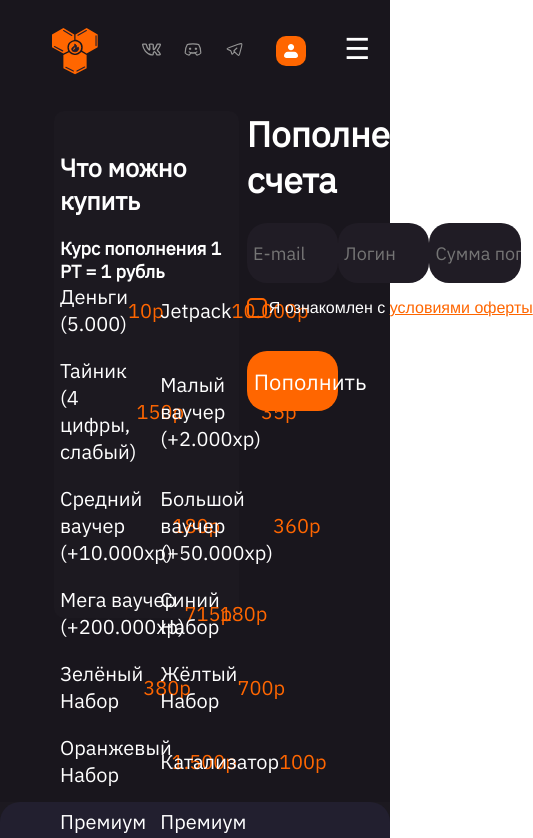
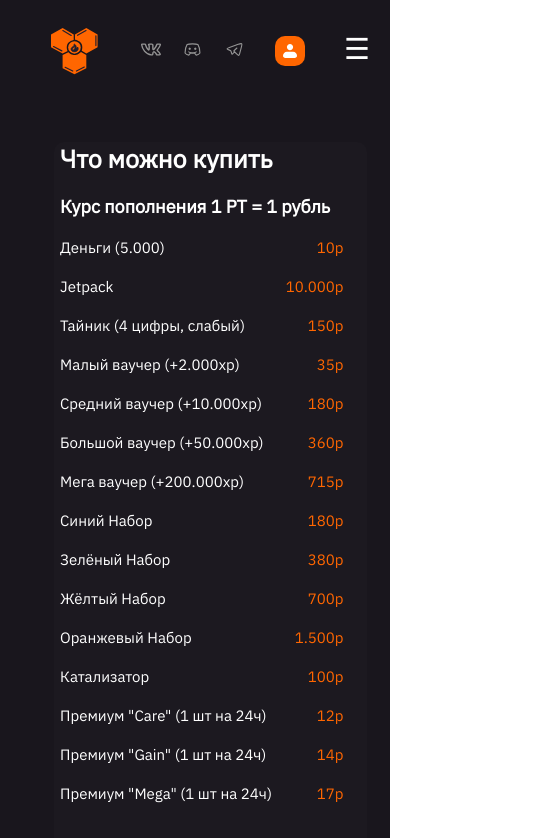
Before and after one commit to User23932344/delirium, a Vue app: page /top-up in a window 390 px wide. Shown: the top 838 px of the page, 533 px wide, since content can reach past the window. Built offline with nearby package versions, Linux system fonts and the light colour scheme.

Commit message:
feat:Added cross-platform for topup

```diff
--- a/src/assets/styles/global.css
+++ b/src/assets/styles/global.css
@@ -9,6 +9,7 @@
     box-sizing: border-box;
 }
 
+
 @import url('https://fonts.googleapis.com/css2?family=IBM+Plex+Sans:wght@400;500;600;700&display=swap');
 @import url('https://fonts.googleapis.com/css2?family=Ubuntu:wght@400;500&display=swap');
 @import url('https://fonts.googleapis.com/css2?family=Balsamiq+Sans:wght@700&display=swap');
--- a/src/components/Footer.vue
+++ b/src/components/Footer.vue
@@ -73,9 +73,9 @@ export default {
 @media (max-width:4200px) {
   .footer{
     width: 100%;
-    height: 308px;
+    height: 318px;
     background-color: #221F2F;
-    border-radius: 20px 20px;
+    border-radius: 20px 20px 0 0;
   }
 
   .links{
@@ -123,7 +123,8 @@ export default {
 }
 
 .lk{
-  margin-top: 20px;
+  max-height: 250px;
+  margin-top: 1vh;
   white-space: nowrap;
   display: grid;
 }
@@ -131,14 +132,14 @@ export default {
 .link{
   color: #949494;
   font-family: "IBM Plex Sans-Regular" helvetica;
-  font-size: 1.2vw;
+  font-size: 23px;
   cursor: pointer;
   font-weight: 400;
   margin-top: 10px;
 }
 .jarovit{
   position: absolute;
-  margin: 258px 33.6vw;
+  margin: 270px 33.6vw;
   color: #666;
   font-size: 15px;
   font-family: "IBM Plex Sans-Medium" helvetica;
--- a/src/components/Header.vue
+++ b/src/components/Header.vue
@@ -84,28 +84,27 @@ export default {
 <style scoped>
 @media(max-width:4200px){
   .header {
-  max-width: 1410px;
-  width: 100%;
+  width: 73.4vw;
   margin: 0 0;
   height: 64px;
   display: flex;
   align-items: center;
 }
  .logo{
-  width: 73px;
-  height: 73px;
+  width: 3.8vw;
+  height: 3.8vw;
   margin-top: -36px;
  }
 
  .menu{
-  margin-left: 50px;
+  margin-left: 2.6vw;
   display: flex;
   margin-top: -30px;
   color: #858585;
   font-family: "IBM Plex Sans-Regular",Helvetica;
   font-size: 20px;
   justify-content: space-between;
-  gap: 50px;
+  gap: 2.6vw;
   white-space: nowrap;
  }
  .menu-item:hover{
@@ -122,7 +121,7 @@ export default {
   justify-content: space-between;
  }
  .img,.img2,.img3{
-  margin-left: 30px;
+  margin-left: 1.5vw;
  }
  .img3{
   width: 27px;
@@ -137,13 +136,13 @@ export default {
   height: 18px;
  }
  .account{
-  margin-left: 20px;
+  margin-left: 1vw;
   margin-top: -30px;
  }
  .text-account{
   border: none;
   border-radius: 20px;
-  width: 241px;
+  width: 12.6vw;
   height: 60px;
   background-color: var(--variable-collection-orange);
   color: var(--variable-collection-white);
--- a/src/pages/Home.vue
+++ b/src/pages/Home.vue
@@ -355,6 +355,7 @@ export default {
     letter-spacing: 0px;
     line-height: 32px;
     white-space: nowrap;
+    cursor: pointer;
   }
 
   .online{
@@ -1308,7 +1309,7 @@ export default {
 
 .footer {
   z-index: 1;
-  margin-top: 90px;
+  margin-top: 80px;
 }
 
 }
--- a/src/pages/TopUp.vue
+++ b/src/pages/TopUp.vue
@@ -84,11 +84,11 @@
                 <button class="btn">Пополнить</button>
             </div>
         </div>
+        <footer class="footer">
+            <FooterComponent />
+        </footer>
+    </div>
 
-    </div>
-    <footer class="footer">
-        <FooterComponent />
-    </footer>
 </template>
 
 <script>
@@ -108,19 +108,22 @@ export default {
 <style scoped>
 @media(max-width:4200px) {
     .screen {
+        display: flex;
+        flex-direction: column;
+        min-height: 100vh;
         background-color: #19161D;
-        padding-left: 13.3vw;
-        min-height: 95vh;
     }
 
     .header {
         padding-top: 30px;
+        margin-left: 6.6vw;
     }
 
     .content {
+        flex: 1;
         display: flex;
-        margin-top: 40px;
-        margin-left: 0.6vw;
+        margin-top: 3.7vh;
+        margin-left: 13.9vw;
         gap: 2vw;
     }
 
@@ -130,6 +133,7 @@ export default {
         border-radius: 10px;
         height: 507px;
         width: 47.4vw;
+        padding-right: 1.5vw;
     }
 
     .assortment {
@@ -264,7 +268,7 @@ export default {
         color: orangered;
     }
 
-    .btn{
+    .btn {
         margin-top: 33px;
         height: 60px;
         width: 23.4vw;
@@ -276,8 +280,382 @@ export default {
         font-size: 22px;
         border: none;
     }
-    .btn:active{
+
+    .btn:active {
         background-color: orangered;
+    }
+
+    .footer {
+        margin-top: auto;
+        width: 100%;
+    }
+
+}
+
+@media(max-width:1550px) {
+    .screen {
+        display: flex;
+        flex-direction: column;
+        min-height: 100vh;
+        background-color: #19161D;
+    }
+
+    .header {
+        padding-top: 30px;
+        margin-left: 6.6vw;
+    }
+
+    .content {
+        display: block;
+    }
+
+    .products {
+        padding-left: 1.5vw;
+        background-color: #1C1920;
+        border-radius: 10px;
+        height: 795px;
+        width: 80.2vw;
+    }
+
+    .assortment {
+        margin-top: 40px;
+        font-family: "IBM Plex Sans", Helvetica;
+        font-size: 25px;
+        color: var(--variable-collection-white);
+    }
+
+    .course {
+        color: var(--variable-collection-white);
+        margin-top: 20px;
+        font-family: "IBM Plex Sans", Helvetica;
+        font-size: 18px;
+        color: var(--variable-collection-white);
+    }
+
+    .table {
+        margin-top: 20px;
+        display: block;
+    }
+
+    .element {
+        margin-top: 20px;
+        display: flex;
+        justify-content: space-between;
+        align-items: center;
+        width: 72.7vw;
+        font-size: 20px;
+        font-family: "IBM Plex Sans", Helvetica;
+    }
+
+    .product {
+        color: var(--variable-collection-white);
+    }
+
+    .price {
+        justify-items: end;
+        color: var(--variable-collection-orange);
+    }
+
+    .replenishment {
+        color: var(--variable-collection-white);
+        font-family: "IBM Plex Sans", Helvetica;
+        font-size: 35px;
+    }
+
+    .topup {
+        margin-top: 40px;
+        display: flex;
+        flex-direction: column;
+    }
+
+
+    .input {
+        margin-top: 20px;
+        height: 60px;
+        width: 79.6vw;
+        border-radius: 20px;
+        border: none;
+        background-color: #201C25;
+        color: #858585;
+        font-family: "IBM Plex Sans", Helvetica;
+        font-size: 18px;
+        line-height: 21.6px;
+        padding-left: 1.6vw;
+    }
+
+    .input[type="number"]::-webkit-outer-spin-button,
+    .input[type="number"]::-webkit-inner-spin-button {
+        -webkit-appearance: none;
+        margin: 0;
+    }
+
+    .input[type="number"] {
+        appearance: textfield;
+        -moz-appearance: textfield;
+    }
+
+    .checkp {
+        margin-left: 5px;
+        color: var(--variable-collection-white);
+        font-family: "IBM Plex Sans-Regular", Helvetica;
+        font-size: 16px;
+        font-weight: 400;
+        line-height: 19.2px;
+        white-space: nowrap;
+    }
+
+    .check {
+        display: none;
+    }
+
+    .check-label {
+        margin-top: 15px;
+        display: flex;
+    }
+
+    .custom-checkbox {
+        width: 20px;
+        height: 20px;
+        border: 2px solid var(--variable-collection-orange);
+        border-radius: 5px;
+        background-color: transparent;
+        transition: background 0.3s, border 0.3s;
+        display: flex;
+        align-items: center;
+        justify-content: center;
+        font-size: 14px;
+        line-height: 1;
+        color: white;
+        font-weight: bold;
+        box-sizing: border-box;
+    }
+
+    .check:checked+.custom-checkbox {
+        background-color: var(--variable-collection-orange);
+        content: "✔";
+    }
+
+    .check:checked+.custom-checkbox::after {
+        content: "✔";
+        line-height: 1;
+    }
+
+    .check-link {
+        color: var(--variable-collection-orange);
+    }
+
+    .check-link:hover {
+        color: darkorange;
+    }
+
+    .check-link:visited {
+        color: orangered;
+    }
+
+    .btn {
+        margin-top: 33px;
+        height: 60px;
+        width: 79.6vw;
+        border-radius: 20px;
+        padding: 14px 1.8vw;
+        background-color: var(--variable-collection-orange);
+        color: var(--variable-collection-white);
+        font-family: "IBM Plex Sans", Helvetica;
+        font-size: 22px;
+        border: none;
+    }
+
+    .btn:active {
+        background-color: orangered;
+    }
+
+    .footer {
+        margin-top: 90px;
+        width: 100%;
+    }
+
+}
+
+@media(max-width:440px) {
+    .screen {
+        display: flex;
+        flex-direction: column;
+        min-height: 100vh;
+        background-color: #19161D;
+    }
+
+    .header {
+        padding-top: 30px;
+        margin-left: 6.6vw;
+    }
+
+    .content {
+        display: block;
+    }
+
+    .products {
+        padding-left: 1.5vw;
+        background-color: #1C1920;
+        border-radius: 10px;
+        height: 795px;
+        width: 80.2vw;
+    }
+
+    .assortment {
+        margin-top: 40px;
+        font-family: "IBM Plex Sans", Helvetica;
+        font-size: 25px;
+        color: var(--variable-collection-white);
+    }
+
+    .course {
+        color: var(--variable-collection-white);
+        margin-top: 20px;
+        font-family: "IBM Plex Sans", Helvetica;
+        font-size: 18px;
+        color: var(--variable-collection-white);
+    }
+
+    .table {
+        margin-top: 20px;
+        display: block;
+    }
+
+    .element {
+        margin-top: 20px;
+        display: flex;
+        justify-content: space-between;
+        align-items: center;
+        width: 72.7vw;
+        font-size: 15px;
+        font-family: "IBM Plex Sans", Helvetica;
+    }
+
+    .product {
+        color: var(--variable-collection-white);
+    }
+
+    .price {
+        justify-items: end;
+        color: var(--variable-collection-orange);
+    }
+
+    .replenishment {
+        color: var(--variable-collection-white);
+        font-family: "IBM Plex Sans", Helvetica;
+        font-size: 35px;
+    }
+
+    .topup {
+        margin-top:40px;
+        display: flex;
+        flex-direction: column;
+    }
+
+
+    .input {
+        margin-top: 20px;
+        height: 60px;
+        width: 79.6vw;
+        border-radius: 20px;
+        border: none;
+        background-color: #201C25;
+        color: #858585;
+        font-family: "IBM Plex Sans", Helvetica;
+        font-size: 18px;
+        line-height: 21.6px;
+        padding-left: 1.6vw;
+    }
+
+    .input[type="number"]::-webkit-outer-spin-button,
+    .input[type="number"]::-webkit-inner-spin-button {
+        -webkit-appearance: none;
+        margin: 0;
+    }
+
+    .input[type="number"] {
+        appearance: textfield;
+        -moz-appearance: textfield;
+    }
+
+    .checkp {
+        margin-left: 5px;
+        color: var(--variable-collection-white);
+        font-family: "IBM Plex Sans-Regular", Helvetica;
+        font-size: 14px;
+        font-weight: 400;
+        line-height: 19.2px;
+        white-space: nowrap;
+    }
+
+    .check {
+        display: none;
+    }
+
+    .check-label {
+        margin-top: 15px;
+        display: flex;
+    }
+
+    .custom-checkbox {
+        width: 20px;
+        height: 20px;
+        border: 2px solid var(--variable-collection-orange);
+        border-radius: 5px;
+        background-color: transparent;
+        transition: background 0.3s, border 0.3s;
+        display: flex;
+        align-items: center;
+        justify-content: center;
+        font-size: 14px;
+        line-height: 1;
+        color: white;
+        font-weight: bold;
+        box-sizing: border-box;
+    }
+
+    .check:checked+.custom-checkbox {
+        background-color: var(--variable-collection-orange);
+        content: "✔";
+    }
+
+    .check:checked+.custom-checkbox::after {
+        content: "✔";
+        line-height: 1;
+    }
+
+    .check-link {
+        color: var(--variable-collection-orange);
+    }
+
+    .check-link:hover {
+        color: darkorange;
+    }
+
+    .check-link:visited {
+        color: orangered;
+    }
+
+    .btn {
+        margin-top: 33px;
+        height: 60px;
+        width: 79.6vw;
+        border-radius: 20px;
+        padding: 14px 1.8vw;
+        background-color: var(--variable-collection-orange);
+        color: var(--variable-collection-white);
+        font-family: "IBM Plex Sans", Helvetica;
+        font-size: 22px;
+        border: none;
+    }
+
+    .btn:active {
+        background-color: orangered;
+    }
+
+    .footer {
+        margin-top: 90px;
+        width: 100%;
     }
 
 }
```
